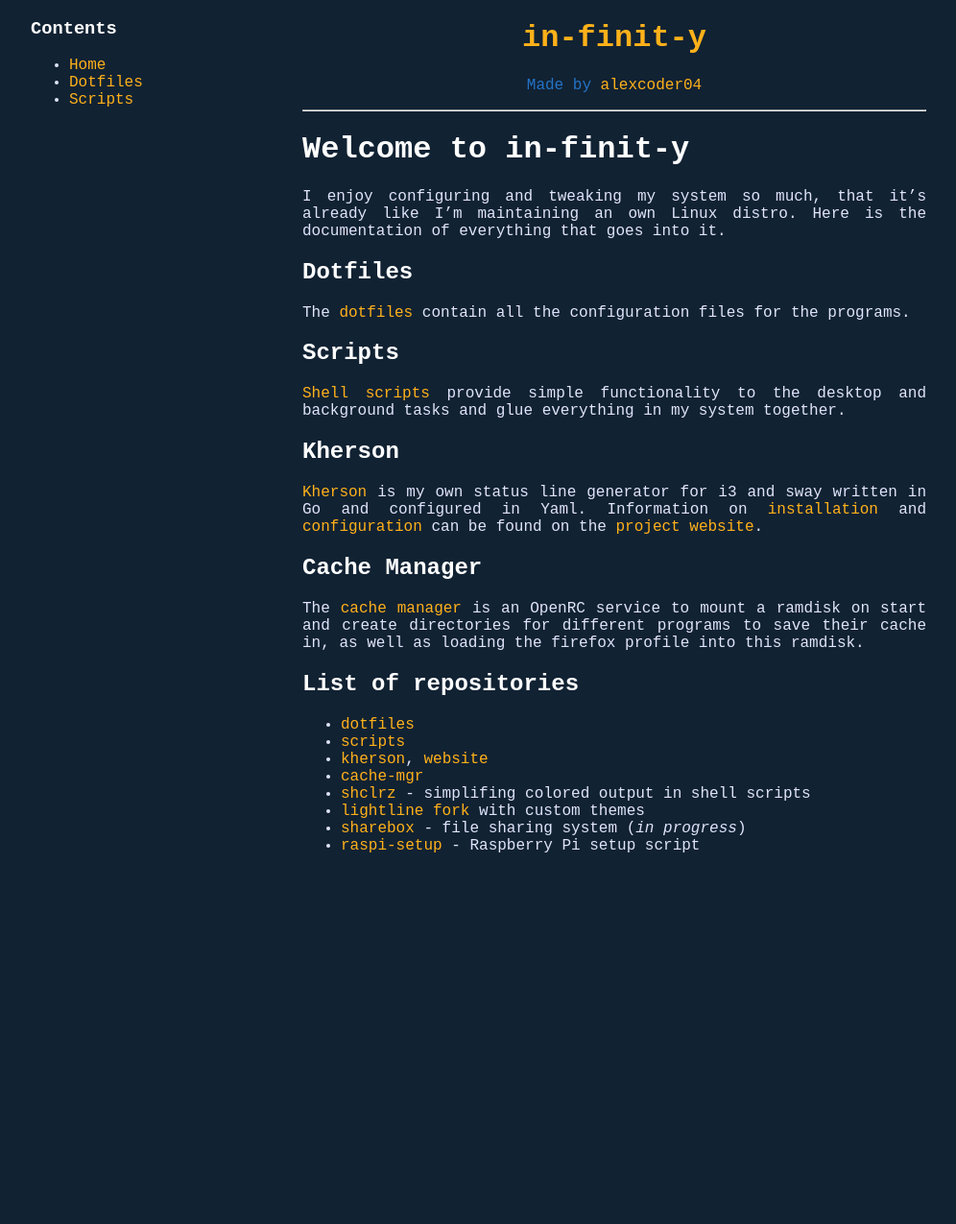
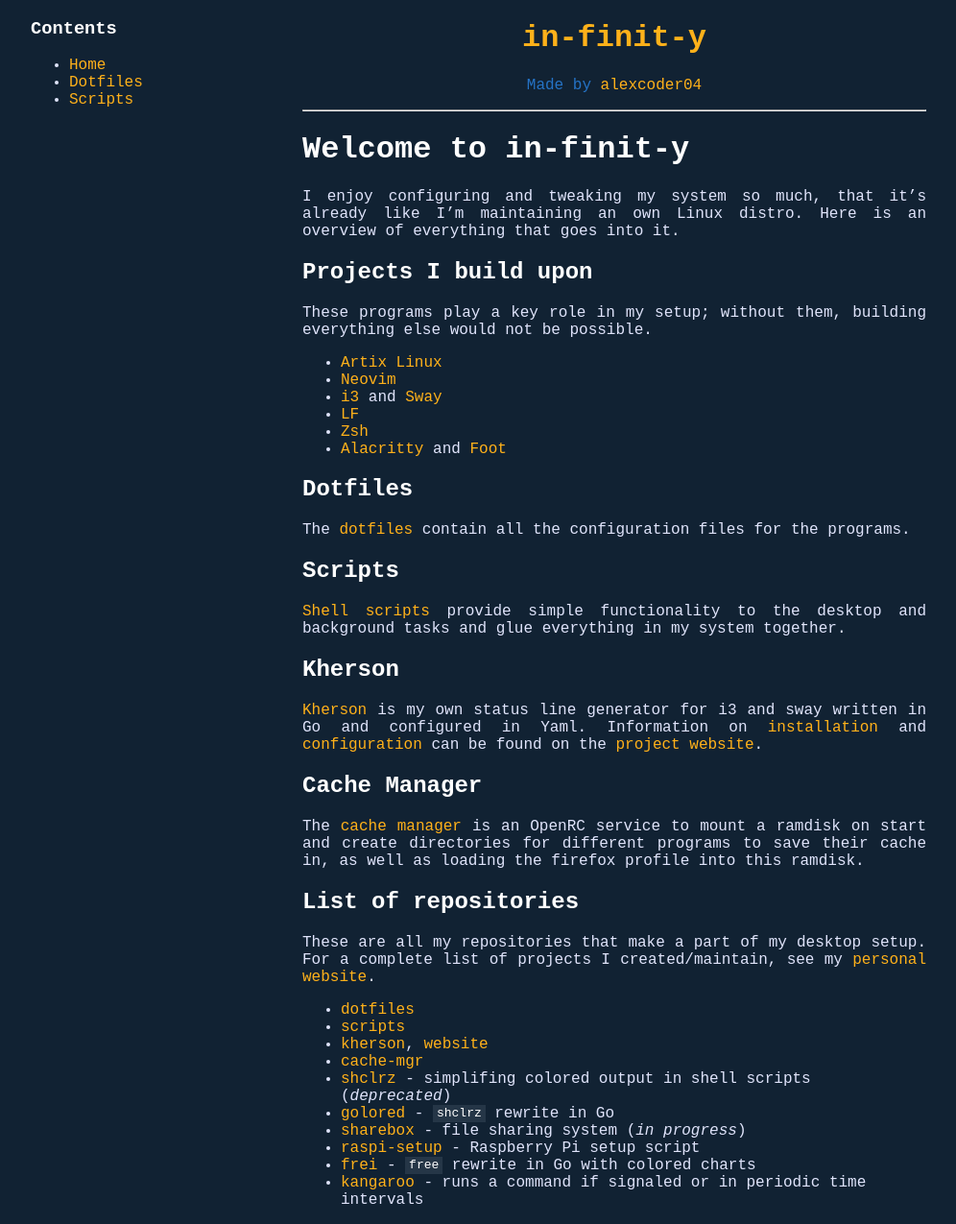
Before and after one commit to alexcoder04/in-finit-y, a Jekyll site: the page built from index.md, in a window 1280 px wide and 1275 px high. Shown: the whole window at 96% size, without its empty margins (0-996 px from the left). Built offline with Jekyll 4.4.1, drawn with Linux system fonts in a browser that asks for light colours; our own code applies the rules of GitHub Pages for plain Markdown files; the repository's description, which GitHub fills in, is left out.

Commit message:
update project list and index page

```diff
--- a/_sass/mytheme.scss
+++ b/_sass/mytheme.scss
@@ -20,6 +20,10 @@ ul {
 a {
   text-decoration: none;
   color: $color_yellow;
+}
+
+a:hover {
+    text-decoration: underline;
 }
 
 h1,
--- a/index.md
+++ b/index.md
@@ -3,7 +3,19 @@
 
 I enjoy configuring and tweaking my system so much, that it's already like I'm
 maintaining an own Linux distro.
-Here is the documentation of everything that goes into it.
+Here is an overview of everything that goes into it.
+
+## Projects I build upon
+
+These programs play a key role in my setup; without them, building everything
+else would not be possible.
+
+ - [Artix Linux](https://artixlinux.org/)
+ - [Neovim](https://neovim.io/)
+ - [i3](https://i3wm.org/) and [Sway](https://swaywm.org/)
+ - [LF](https://github.com/gokcehan/lf)
+ - [Zsh](https://www.zsh.org/)
+ - [Alacritty](https://alacritty.org/) and [Foot](https://codeberg.org/dnkl/foot)
 
 ## Dotfiles
 
@@ -30,11 +42,17 @@ their cache in, as well as loading the firefox profile into this ramdisk.
 
 ## List of repositories
 
+These are all my repositories that make a part of my desktop setup. For a
+complete list of projects I created/maintain, see my
+[personal website](https://alexcoder04.github.io/).
+
  - [dotfiles](https://github.com/alexcoder04/dotfiles)
  - [scripts](https://github.com/alexcoder04/scripts)
  - [kherson](https://github.com/alexcoder04/kherson), [website](https://alexcoder04.github.io/kherson/)
  - [cache-mgr](https://github.com/alexcoder04/cache-mgr)
- - [shclrz](https://github.com/alexcoder04/shclrz) - simplifing colored output in shell scripts
- - [lightline fork](https://github.com/alexcoder04/lightline.vim) with custom themes
+ - [shclrz](https://github.com/alexcoder04/shclrz) - simplifing colored output in shell scripts (*deprecated*)
+ - [golored](https://github.com/alexcoder04/golored) - `shclrz` rewrite in Go
  - [sharebox](https://github.com/alexcoder04/sharebox) - file sharing system (*in progress*)
  - [raspi-setup](https://github.com/alexcoder04/raspi-setup) - Raspberry Pi setup script
+ - [frei](https://github.com/alexcoder04/frei) - `free` rewrite in Go with colored charts
+ - [kangaroo](https://github.com/alexcoder04/kangaroo) - runs a command if signaled or in periodic time intervals
```
Also changed, not shown: dotfiles.md (+2 -6 lines), README.md.
